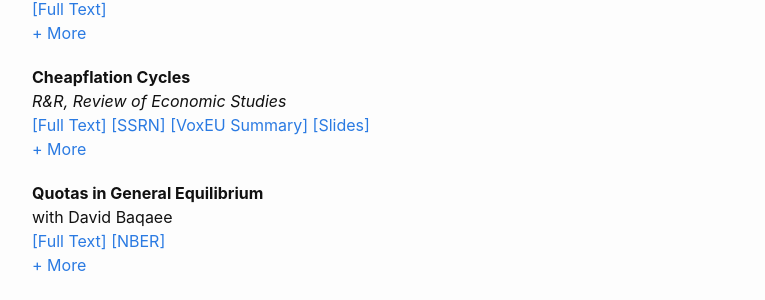
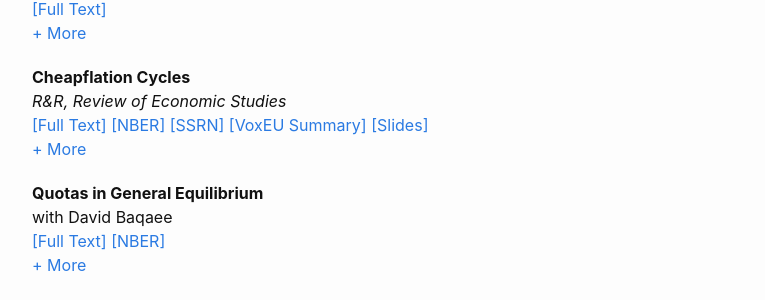
Before and after one commit to kunalsangani/kunalsangani.github.io, a Jekyll site: the page built from research.markdown, in a window 1280 px wide and 900 px high, scrolled down 309 px. Shown: the part 145-445 px from the top of the window, without its empty margins (238-1003 px from the left). Built offline with Jekyll 4.4.1, drawn with Linux system fonts in a browser that asks for light colours; nearby versions of some CDN libraries.

Commit message:
Added nber slides

```diff
--- a/_data/research.yml
+++ b/_data/research.yml
@@ -53,6 +53,9 @@
         - paper:
           name: Full Text
           href: https://kunalsangani.com/files/unequal_incidence_live.pdf
+        - nber:
+          name: NBER
+          href: https://www.nber.org/papers/w35235
         - ssrn:
           name: SSRN
           href: https://papers.ssrn.com/sol3/papers.cfm?abstract_id=6157408
```
Also changed, not shown: 7 other files.
